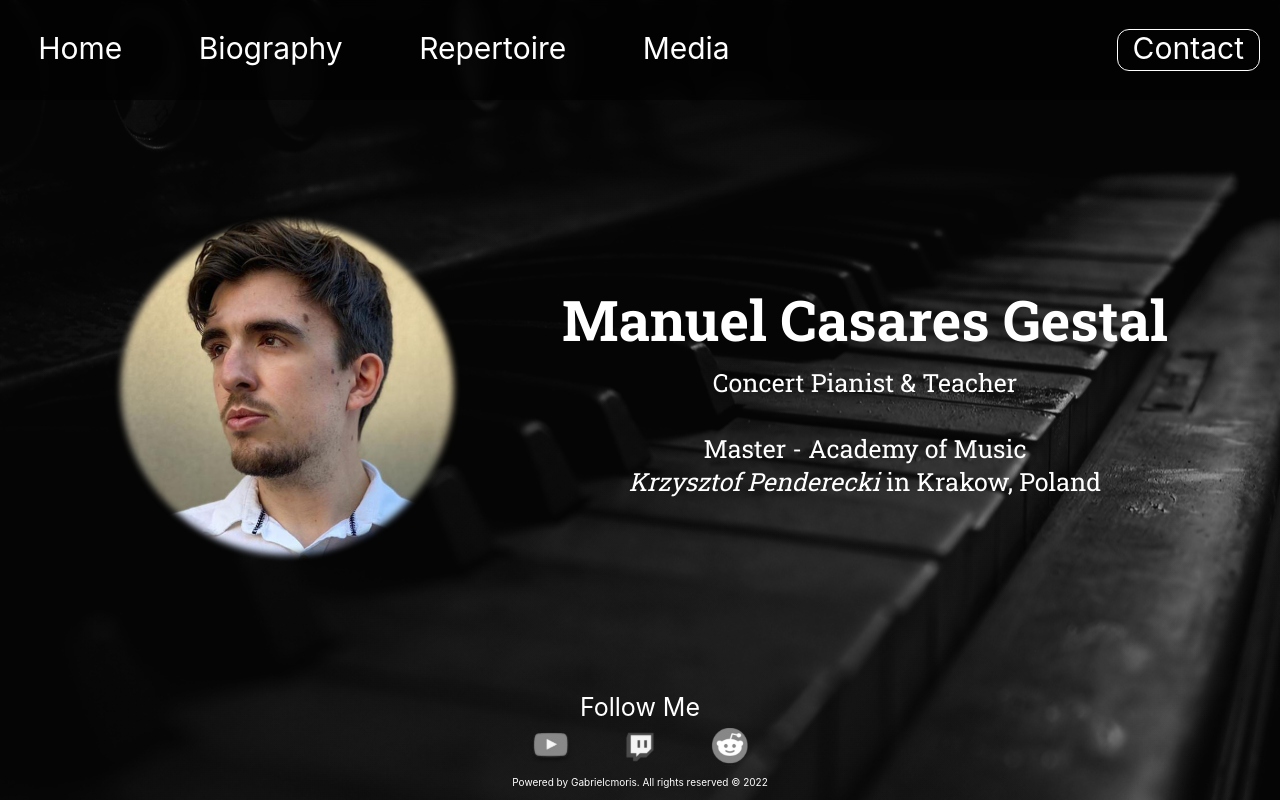
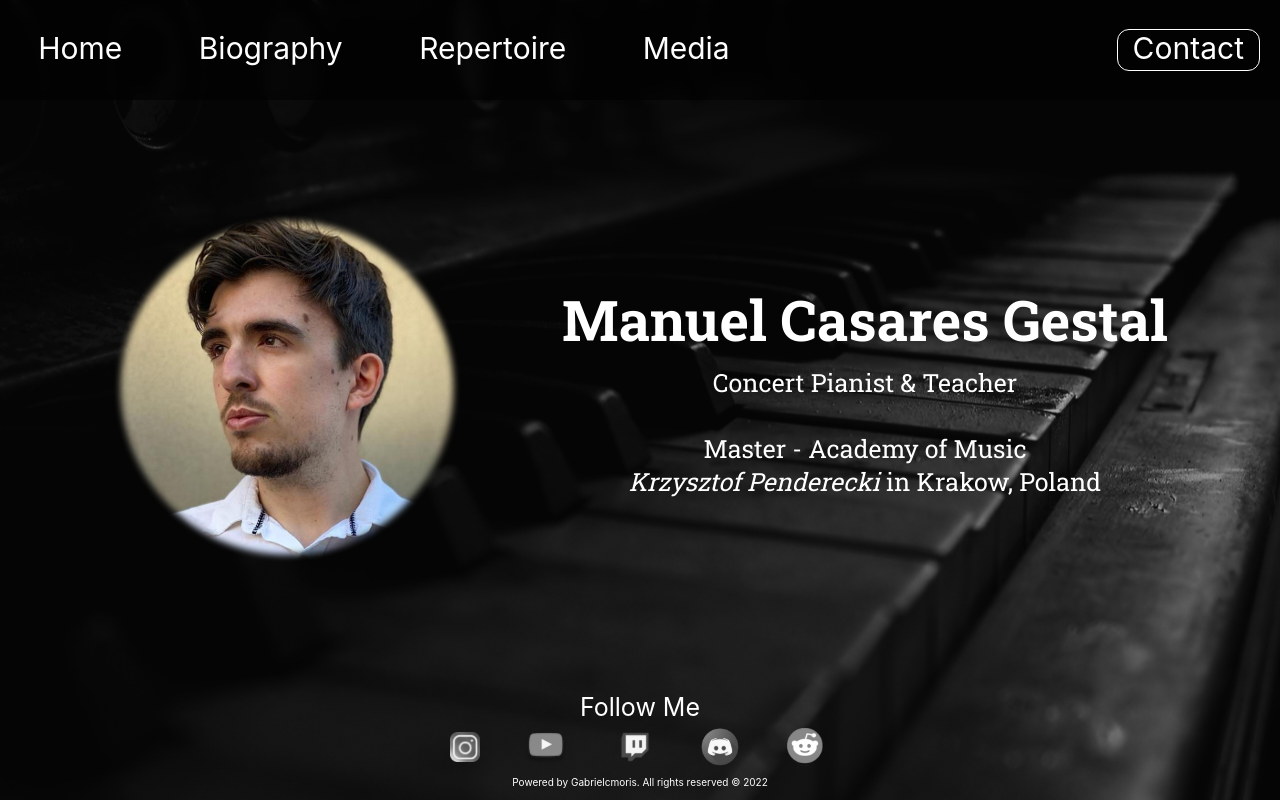
Before and after one commit to gabrielmoris/Manuel-Casares, a Next.js app: page / in a window 1280 px wide. Built offline with nearby package versions, Linux system fonts and the light colour scheme; a web font is replaced by a local one.

Commit message:
add instagram and discord to the footer

```diff
--- a/components/Footer.tsx
+++ b/components/Footer.tsx
@@ -7,6 +7,18 @@ const Footer = () => {
             <div className="follow">
                 <h4>Follow Me</h4>
                 <div className="icons-followme">
+                    <a
+                        href="https://www.instagram.com/manuelcasarespiano/"
+                        target="_blank"
+                        rel="noreferrer"
+                    >
+                        <Image
+                            src="/instagram.svg"
+                            alt="instagram-logo"
+                            width={30}
+                            height={30}
+                        />
+                    </a>
                     <a
                         href="https://www.youtube.com/channel/UCZBKPQ3iQUrwrxChV8AXFAg"
                         target="_blank"
@@ -32,8 +44,21 @@ const Footer = () => {
                         />
                     </a>
                     <a
+                        href="https://discord.gg/gU2dYPEY"
+                        target="_blank"
+                        rel="noreferrer"
+                    >
+                        <Image
+                            src="/discord.svg"
+                            alt="tdiscord-logo"
+                            width={40}
+                            height={40}
+                        />
+                    </a>
+                    <a
                         href="https://www.reddit.com/user/bottom_of_the_key"
-                        target="_blank" rel="noreferrer"
+                        target="_blank"
+                        rel="noreferrer"
                     >
                         <Image
                             src="/reddit.svg"
--- a/styles/footer.scss
+++ b/styles/footer.scss
@@ -21,10 +21,16 @@
             padding: 0 20px;
 
             @media (max-width: 600px) {
-                img{
-                    height:40px !important;
+                img {
+                    height: 40px !important;
                 }
             }
+
+        }
+        .icons-followme {
+            display: flex;
+            justify-content: center;
+            align-items: center;
         }
     }
 
```
Also changed, not shown: public/discord.svg (added), public/instagram.svg (added).
